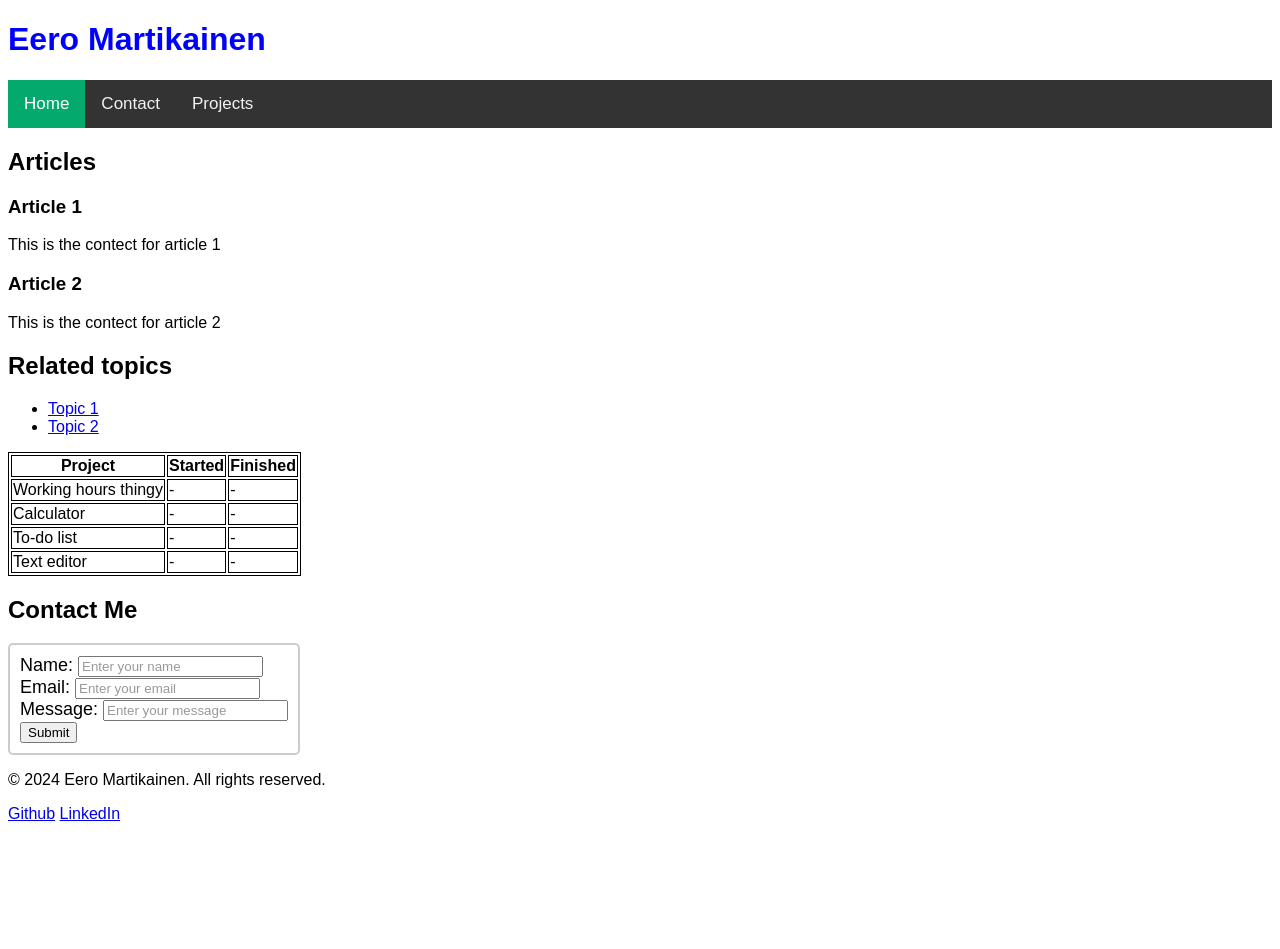
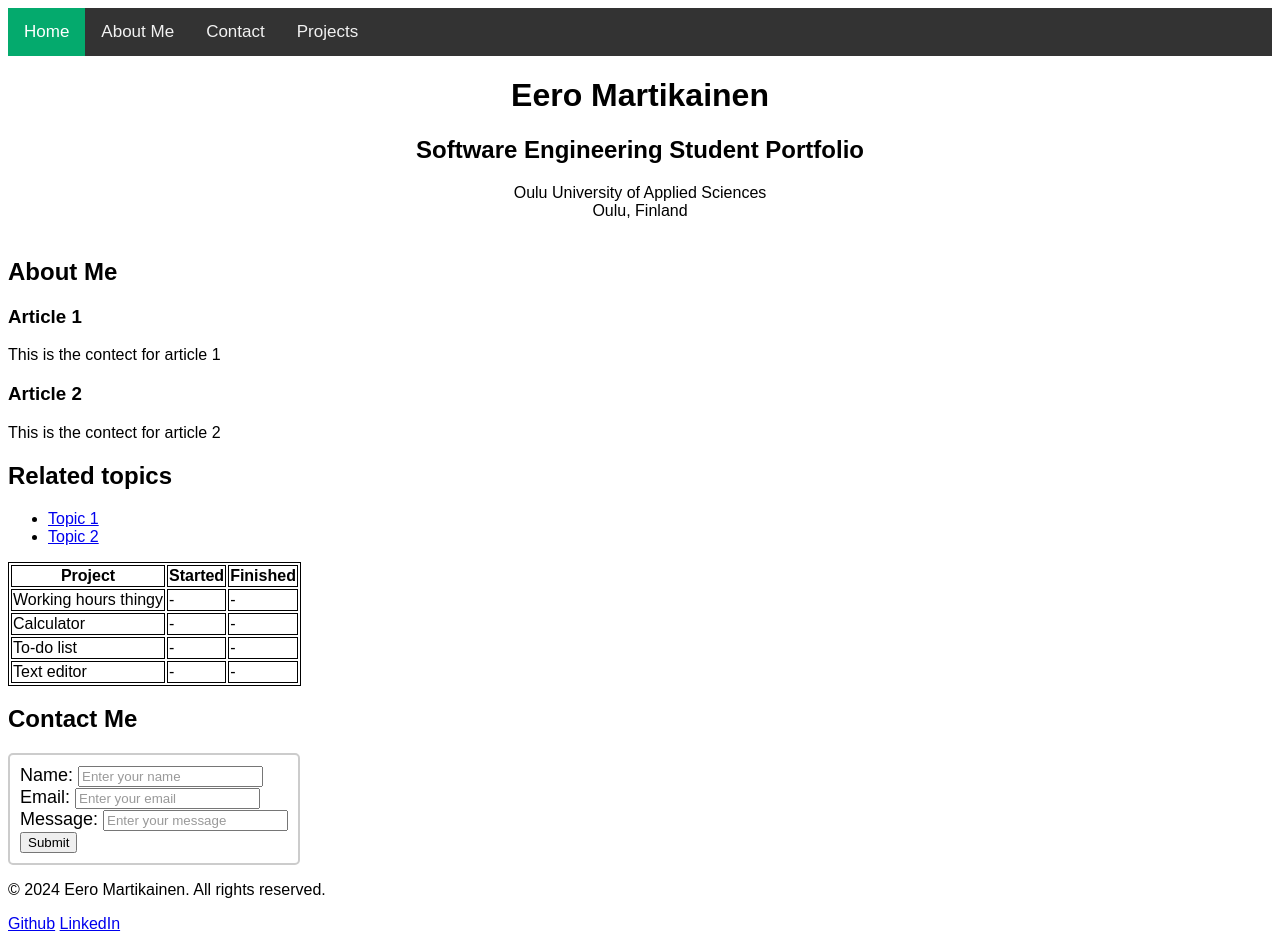
Before and after one commit to Nilssoni/Web, a plain HTML site: page index.html in a window 1280 px wide. Before the commit the page ends 839 px from the top, so only its background shows below. Drawn offline with Linux system fonts and the light colour scheme.

Commit message:
added some information about me

```diff
--- a/index.html
+++ b/index.html
@@ -12,23 +12,31 @@
         <script src="app.js"></script>
     </head>
 <body id="mainBody">
-    <header>
-        <h1 id="main-heading">Eero Martikainen</h1>
+    <header id="header">
         <div class="topnav" id="myTopnav">
             <a href="#home" class="active">Home</a>
+            <a href="#about">About Me</a>
             <a href="#contact">Contact</a>
             <a href="#projects">Projects</a>
             <a href="javascript:void(0);" class="icon" onclick="navigation()">
                 <i class="fa fa-bars"></i>
             </a>
         </div>
+        <center>
+            <h1>Eero Martikainen</h1>
+                <h2>Software Engineering Student Portfolio</h2>
+                    <p>Oulu University of Applied Sciences<br>
+                        Oulu, Finland<br><br>
+                    </p>
+        </center>
+
         <!--
         <img id="Spurdo-sissi" src="images\spurdo_sissi.jpg" alt="Spurdo sissi">
     -->
     </header>
     <main>
-        <section id="topics">
-            <h2>Articles</h2>
+        <section id="about" class="About">
+            <h2>About Me</h2>
             <article>
                 <h3>Article 1</h3>
                 <p>This is the contect for article 1</p>
```
